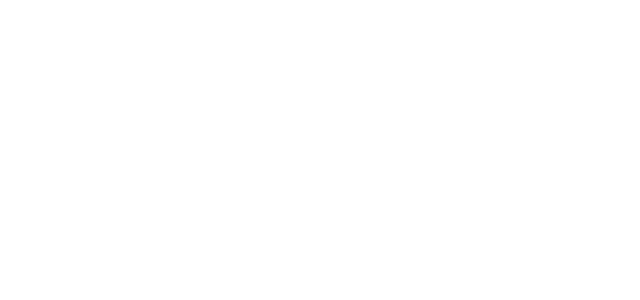
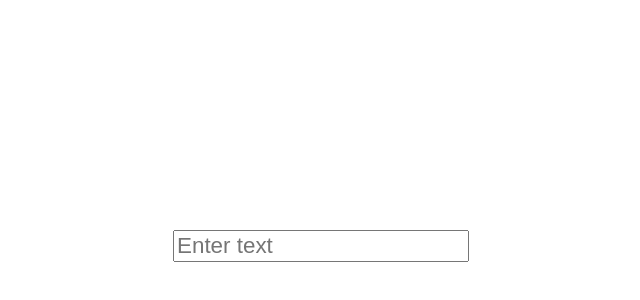
Before and after one commit to wnbaum/hack-nyu-2023, a Svelte app: page / in a window 1280 px wide. Shown: the part 154-454 px from the top of the page, without its empty margins (319-959 px from the left). Built offline with nearby package versions, Linux system fonts and the light colour scheme; the HTML template or start-up script is replaced by a standard one.

Commit message:
main page updates

```diff
--- a/src/App.svelte
+++ b/src/App.svelte
@@ -1,10 +1,9 @@
 <script>
-  import svelteLogo from './assets/svelte.svg'
-  import Counter from './lib/Counter.svelte'
+  import Main from './pages/Main.svelte'
 </script>
 
 <main>
-
+  <Main />
 </main>
 
 <style>
--- a/src/pages/Main.svelte
+++ b/src/pages/Main.svelte
@@ -1 +1,18 @@
-<p>Hi</p>
+<script>
+</script>
+
+<main>
+    <div class='board'>
+        <input
+        placeholder="Enter text"
+        on:keydown={e => e.key === 'Enter'}
+        >
+    </div>
+</main>
+
+<style>
+    .board > input {
+        font-size: 1.4em;
+        grid-column: 1/3;
+    }
+</style>
```
